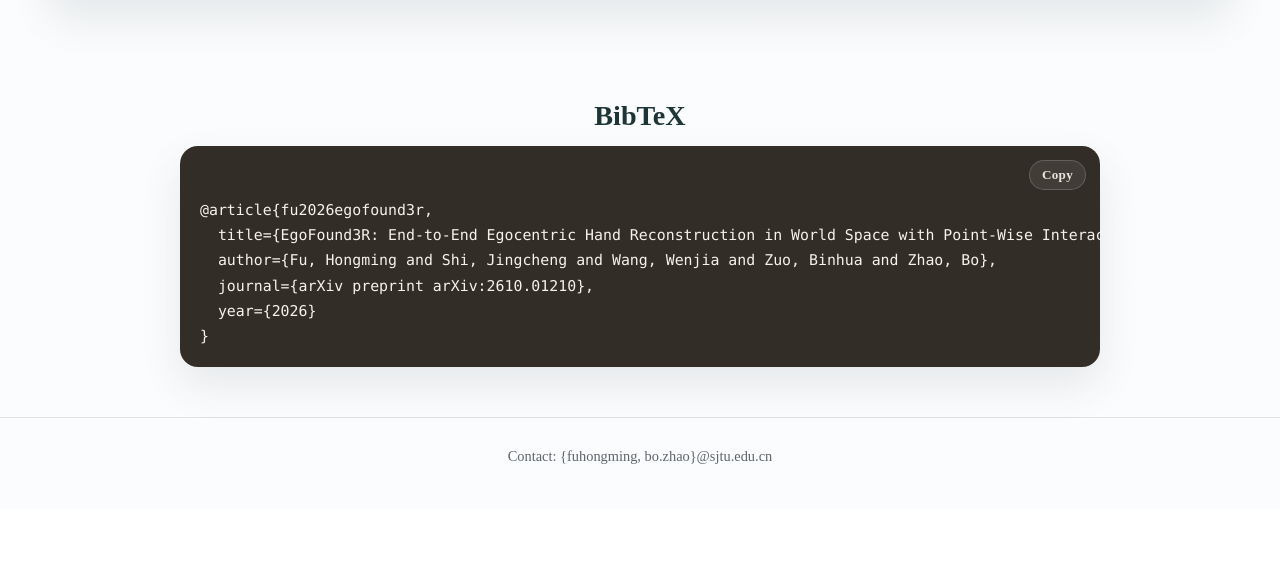
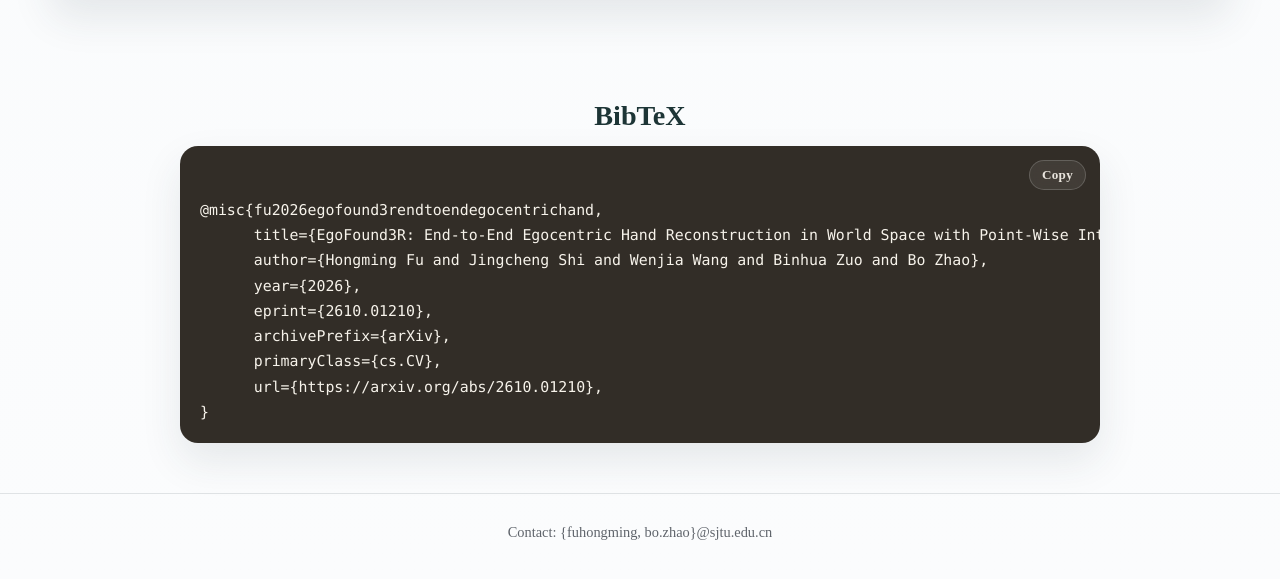
Before and after one commit to MINT-SJTU/EgoFound3R.io, a plain HTML site: page index.html in a window 1280 px wide. Shown: the part 5551-6130 px from the top of the page. Before the commit the page ends 6060 px from the top, so only its background shows below. Drawn offline with Linux system fonts and the light colour scheme; some icons are missing.

Commit message:
Update BibTeX to arXiv export format (@misc with eprint fields)

```diff
--- a/index.html
+++ b/index.html
@@ -230,11 +230,14 @@
           <h2>BibTeX</h2>
           <div class="code-block">
             <button class="copy-button" type="button" data-copy-target="bibtex-code">Copy</button>
-            <pre><code id="bibtex-code">@article{fu2026egofound3r,
-  title={EgoFound3R: End-to-End Egocentric Hand Reconstruction in World Space with Point-Wise Interaction Attributes},
-  author={Fu, Hongming and Shi, Jingcheng and Wang, Wenjia and Zuo, Binhua and Zhao, Bo},
-  journal={arXiv preprint arXiv:2610.01210},
-  year={2026}
+            <pre><code id="bibtex-code">@misc{fu2026egofound3rendtoendegocentrichand,
+      title={EgoFound3R: End-to-End Egocentric Hand Reconstruction in World Space with Point-Wise Interaction Attributes},
+      author={Hongming Fu and Jingcheng Shi and Wenjia Wang and Binhua Zuo and Bo Zhao},
+      year={2026},
+      eprint={2610.01210},
+      archivePrefix={arXiv},
+      primaryClass={cs.CV},
+      url={https://arxiv.org/abs/2610.01210},
 }</code></pre>
           </div>
         </div>
```
